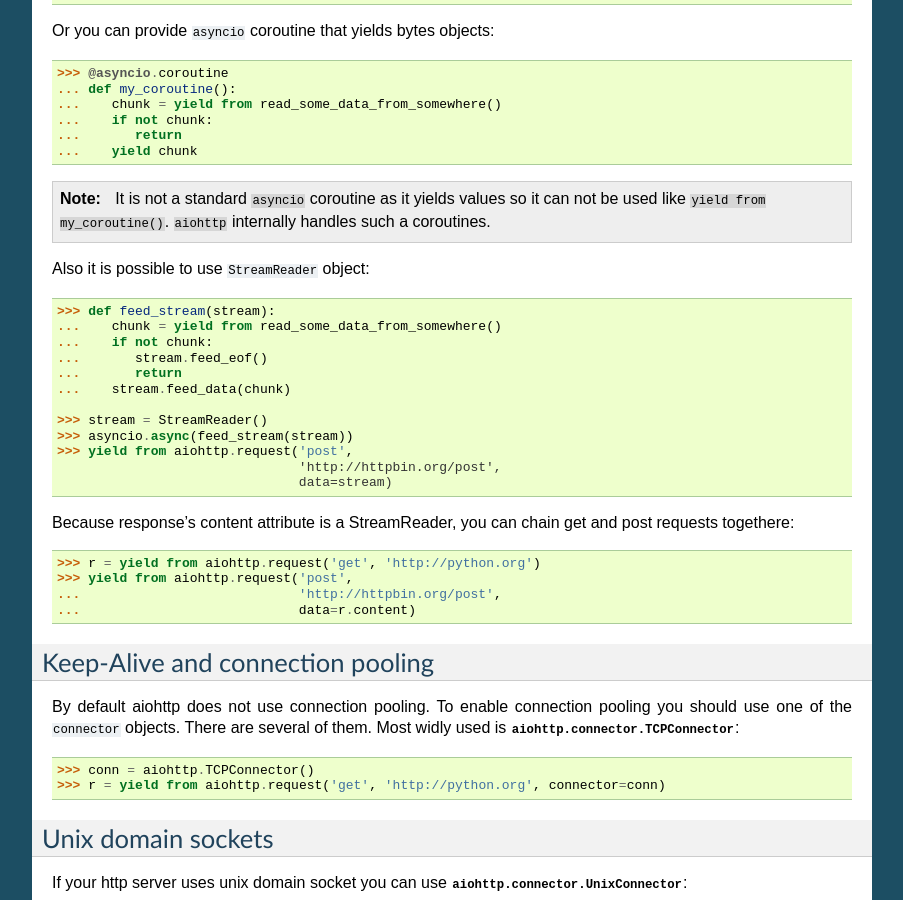
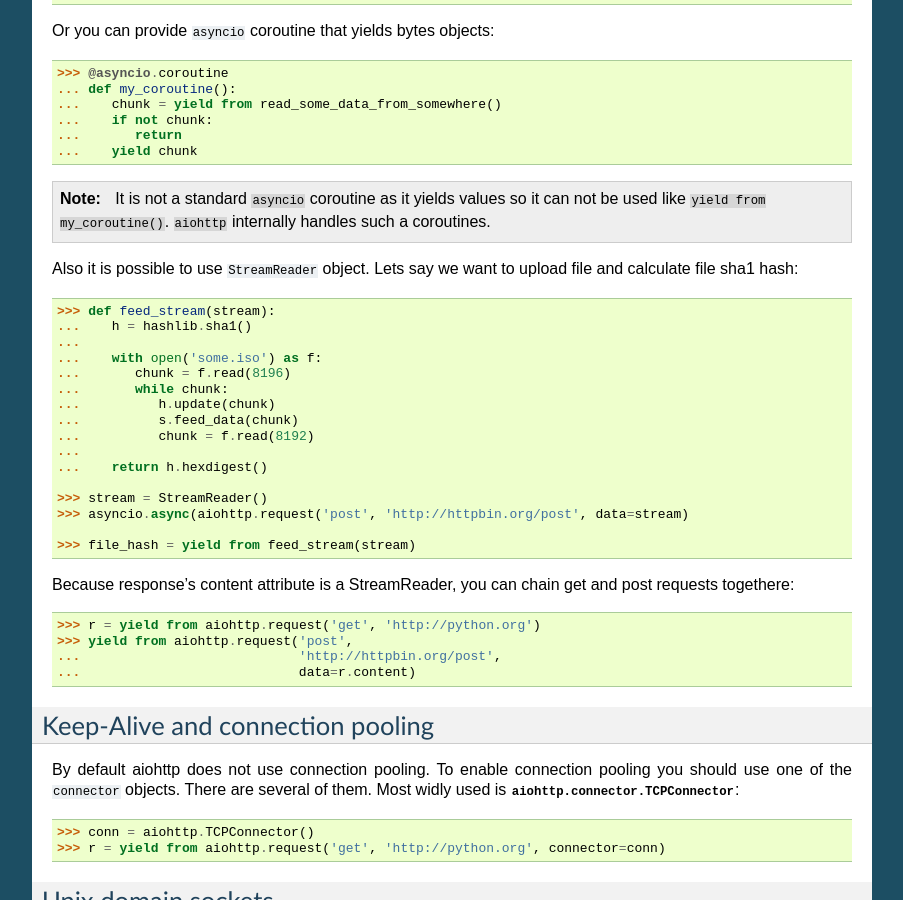
Before and after one commit to MegaDev007/aiohttp, a Sphinx documentation site: the page built from docs/client.rst, in a window 1280 px wide and 900 px high, scrolled down 4575 px. Shown: the whole window, without its empty margins (198-1101 px from the left). Built offline with Sphinx 7.4.7, drawn with Linux system fonts in a browser that asks for light colours.

Commit message:
update documentation

```diff
--- a/docs/client.rst
+++ b/docs/client.rst
@@ -302,20 +302,26 @@ Or you can provide ``asyncio`` coroutine that yields bytes objects::
    can not be used like ``yield from my_coroutine()``.
    ``aiohttp`` internally handles such a coroutines.
 
-Also it is possible to use ``StreamReader`` object::
+Also it is possible to use ``StreamReader`` object. Lets say we want to upload
+file and calculate file sha1 hash::
 
    >>> def feed_stream(stream):
-   ...    chunk = yield from read_some_data_from_somewhere()
-   ...    if not chunk:
-   ...       stream.feed_eof()
-   ...       return
-   ...    stream.feed_data(chunk)
+   ...    h = hashlib.sha1()
+   ...
+   ...    with open('some.iso') as f:
+   ...       chunk = f.read(8196)
+   ...       while chunk:
+   ...          h.update(chunk)
+   ...          s.feed_data(chunk)
+   ...          chunk = f.read(8192)
+   ...
+   ...    return h.hexdigest()
 
    >>> stream = StreamReader()
-   >>> asyncio.async(feed_stream(stream))
-   >>> yield from aiohttp.request('post',
-                                  'http://httpbin.org/post',
-                                  data=stream)
+   >>> asyncio.async(aiohttp.request('post', 'http://httpbin.org/post', data=stream)
+
+   >>> file_hash = yield from feed_stream(stream)
+
 
 Because response's content attribute is a StreamReader, you can chain get and
 post requests togethere::
@@ -324,6 +330,7 @@ post requests togethere::
    >>> yield from aiohttp.request('post',
    ...                            'http://httpbin.org/post',
    ...                            data=r.content)
+
 
 .. _aiohttp-client-keep-alive:
 
```
